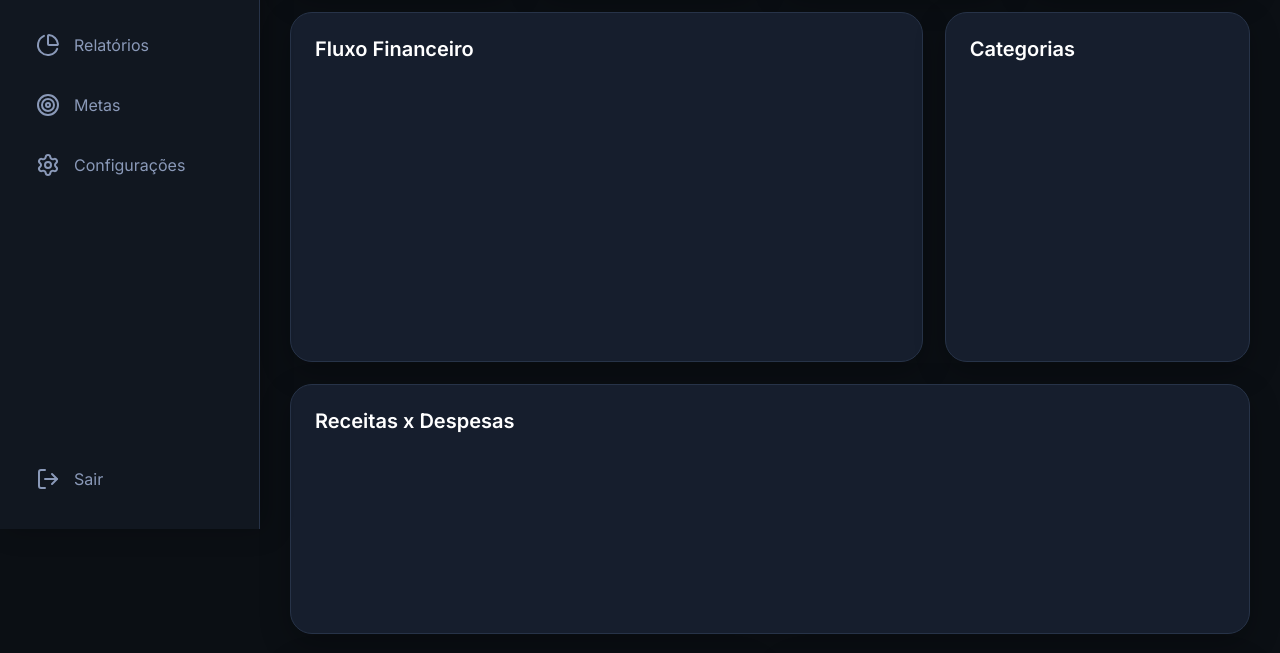
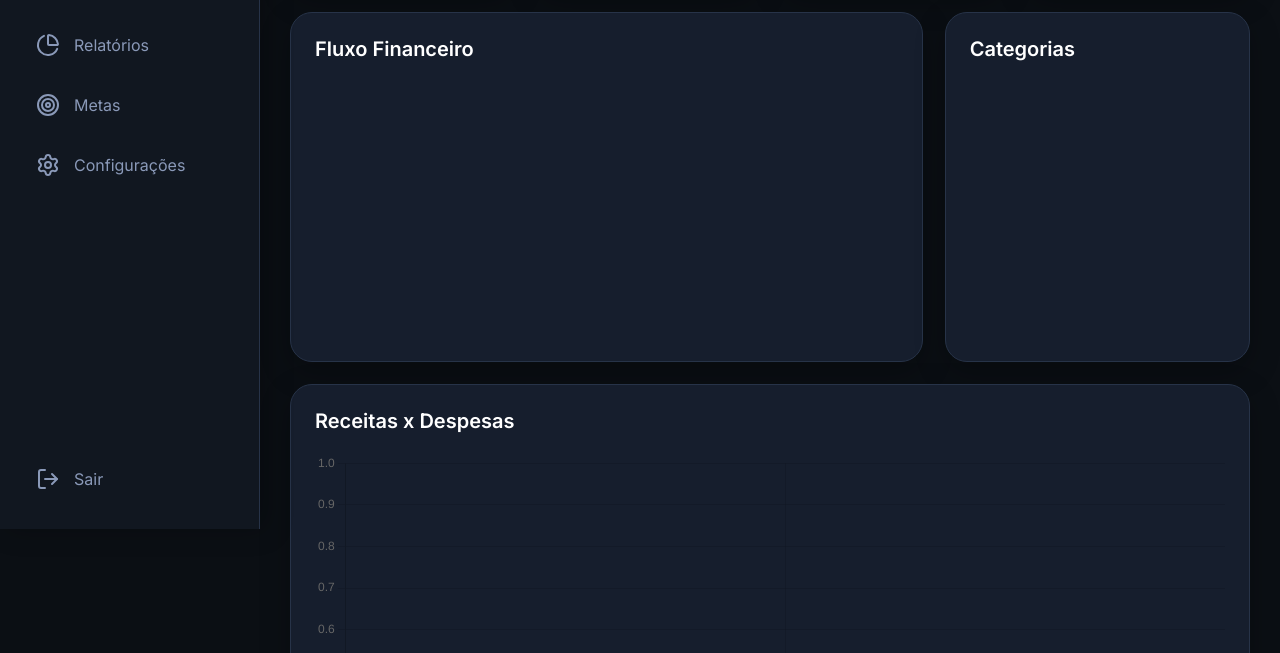
Before and after one commit to enriquebdev/FinTrack, a plain HTML site: page index.html in a window 1280 px wide. Shown: the part 271-924 px from the top of the page. Drawn offline with nearby package versions, Linux system fonts and the light colour scheme.

Commit message:
Inicio e finalização do grafico em barra e inicio da programção do grafico em linha

```diff
--- a/JS/script.js
+++ b/JS/script.js
@@ -122,7 +122,7 @@ function removerTransacao(index) {
 
     atualizarCards();
     mostrarTransacoes();
-
+    atualizarGraficos();
 
 }
 
@@ -224,6 +224,8 @@ botaoSalvar.addEventListener("click", function () {
 
     }
 
+    atualizarGraficos();
+
     salvarTransacoes();
 
     atualizarCards();
@@ -268,12 +270,60 @@ botaoSalvar.addEventListener("click", function () {
 
     let chartBarra;
 
+    function atualizarGraficos() {
+
+    const receitas = transacoes
+        .filter(transacao => transacao.tipo === "Receita")
+        .reduce((total, transacao) => total + transacao.valor, 0);
+
+    const despesas = transacoes
+        .filter(transacao => transacao.tipo === "Despesa")
+        .reduce((total, transacao) => total + transacao.valor, 0);
+
+    if (chartBarra) {
+        chartBarra.destroy();
+    }
+
+    chartBarra = new Chart(graficoBarra, {
+
+        type: "bar",
+
+        data: {
+            labels: ["Receitas", "Despesas"],
+
+            datasets: [{
+                label: "Valor",
+                data: [receitas, despesas],
+                backgroundColor: ["#45b46a", "#a02f34"],
+                animation: {
+                    duration: 900,
+                }
 
 
+            }]
+        },
+
+        options: {
+            responsive: true,
+
+            plugins: {
+                legend: {
+                    display: false
+                }
+            }
+        }
+
+
+    });
+
+
+            }
 
 
 atualizarCards();
 
 mostrarTransacoes();
 
+atualizarGraficos();
+
 lucide.createIcons();
--- a/index.html
+++ b/index.html
@@ -224,7 +224,7 @@
                     <h3>Receitas x Despesas</h3>
                 </div>
 
-                <canvas id="graficoBarra"></canvas>
+                <canvas id="graficoBarra" color="#16C784"></canvas>
 
             </section>
 
```
